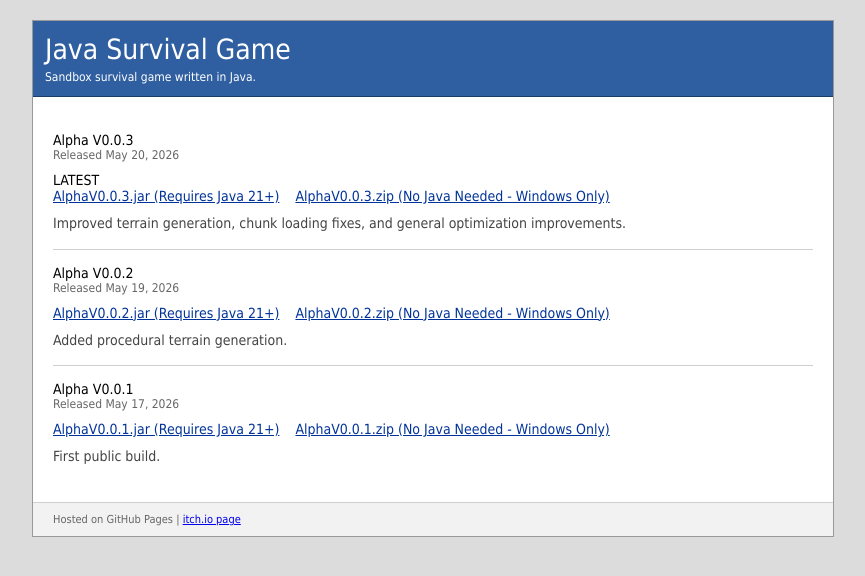
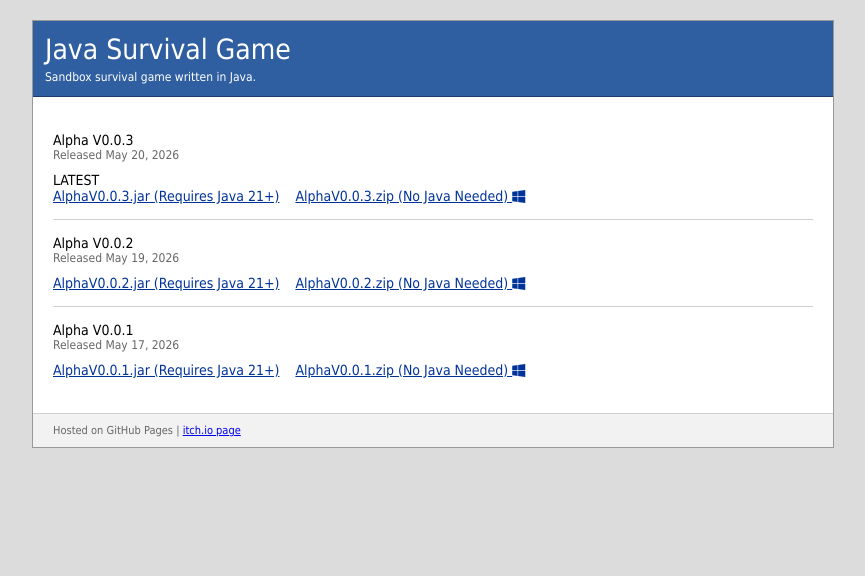
Before and after one commit to wpallender/Survival-Game-Versions, a plain HTML site: page index.html in a window 1280 px wide. Shown: the whole page, without its empty margins (207-1072 px from the left). Drawn offline with Linux system fonts and the light colour scheme.

Commit message:
Modify download links and add Font Awesome
Updated download links to remove 'Windows Only' label and added Font Awesome stylesheet.

```diff
--- a/index.html
+++ b/index.html
@@ -3,6 +3,8 @@
 <head>
 <meta charset="UTF-8">
 <title>Java Survival Game Downloads</title>
+<link rel="stylesheet" href="https://cdnjs.cloudflare.com/ajax/libs/font-awesome/4.7.0/css/font-awesome.min.css">
+
 
 <style>
 
@@ -136,15 +138,10 @@
         href="https://drive.google.com/uc?export=download&id=1g2rYb2XQqKbag9ehUATyeoQCoZ9v2m0H"
         download>
 
-            AlphaV0.0.3.zip (No Java Needed - Windows Only)
+            AlphaV0.0.3.zip (No Java Needed) <i class="fa fa-windows" aria-hidden="true"></i>
 
         </a>
 
-    </div>
-
-    <div class="notes">
-        Improved terrain generation, chunk loading fixes,
-        and general optimization improvements.
     </div>
 
 </div>
@@ -178,14 +175,10 @@
         href="https://drive.google.com/uc?export=download&id=1m1Mpw2eA8RFWF_kYCd4PHHbdVeF6MzGd"
         download>
 
-            AlphaV0.0.2.zip (No Java Needed - Windows Only)
+            AlphaV0.0.2.zip (No Java Needed) <i class="fa fa-windows" aria-hidden="true"></i>
 
         </a>
 
-    </div>
-
-    <div class="notes">
-        Added procedural terrain generation.
     </div>
 
 </div>
@@ -218,14 +211,10 @@
         href="https://drive.google.com/uc?export=download&id=1-IeXodc2PIa-cHa7GM_8BGTLCD9Ff0Sj"
         download>
 
-            AlphaV0.0.1.zip (No Java Needed - Windows Only)
+            AlphaV0.0.1.zip (No Java Needed) <i class="fa fa-windows" aria-hidden="true"></i>
 
         </a>
 
-    </div>
-
-    <div class="notes">
-        First public build.
     </div>
 
 </div>
```
